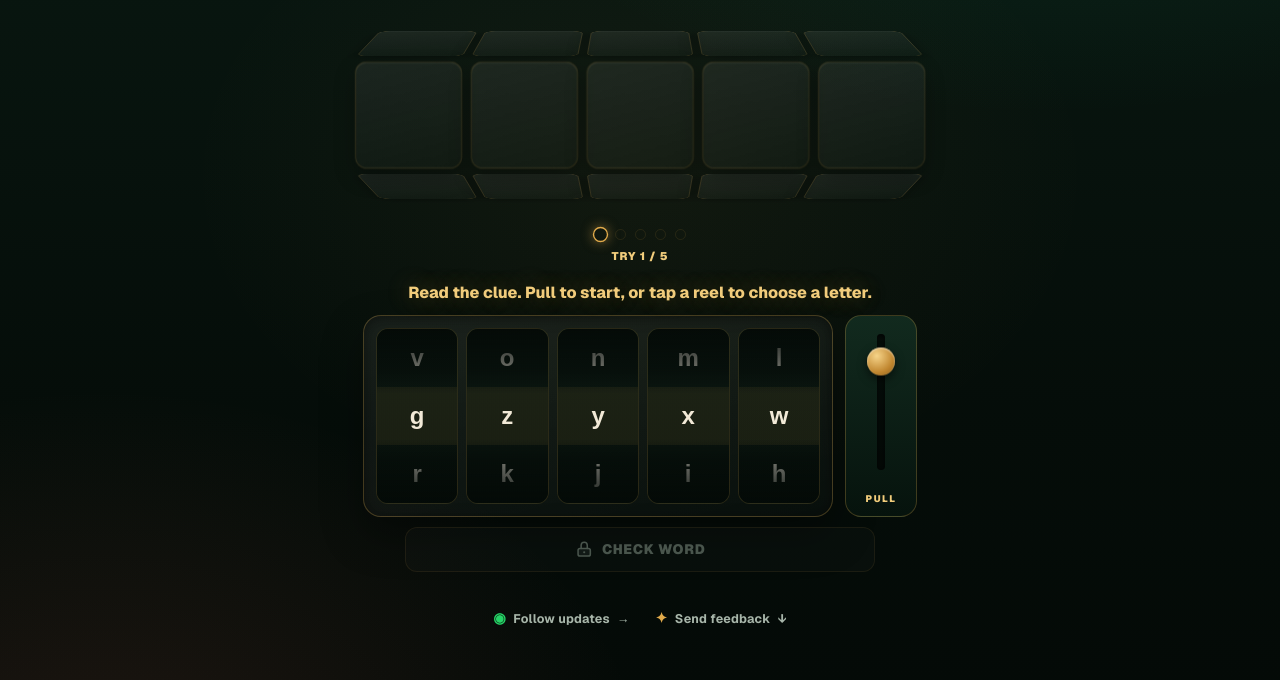
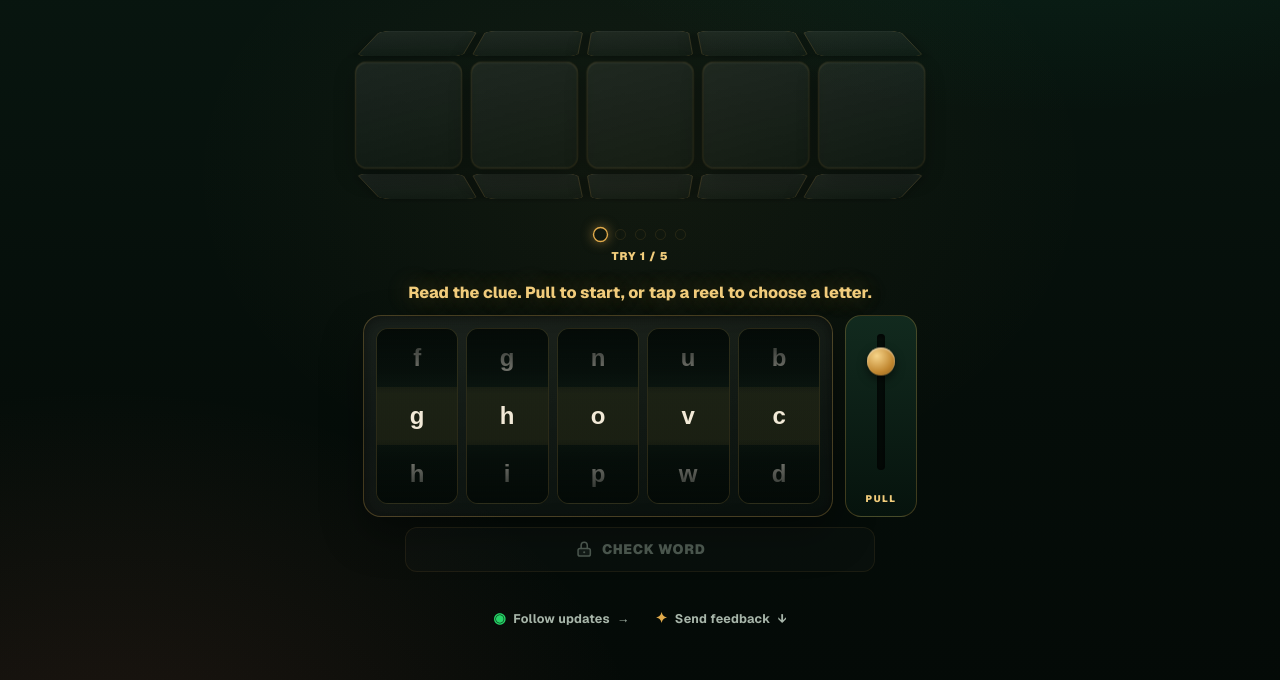
Before and after one commit to gireeshjr/chathuraksharam, a Next.js app: page / in a window 1280 px wide. Shown: the part 239-919 px from the top of the page. Built offline with nearby package versions, Linux system fonts and the light colour scheme; a web font is replaced by a local one.

Commit message:
Make reel dialing follow alphabet order

```diff
--- a/app/components/SlotMachine.tsx
+++ b/app/components/SlotMachine.tsx
@@ -28,10 +28,6 @@ const REEL_COUNT = 5;
 // layer, and tall strips pushed mobile Safari into memory-pressure page
 // reloads mid-game.
 const STRIP_COPIES = 4;
-// Preferred deterministic pseudo-shuffle stride. The actual stride is
-// adjusted per language so it is coprime with that alphabet's size; otherwise
-// an alphabet such as Spanish's 33 entries would repeat only 3 letters.
-const PREFERRED_STRIDE = 11;
 const INITIAL_OFFSETS = [0, 7, 14, 21, 28];
 
 type MachineCopy = {
@@ -51,18 +47,6 @@ type MachineCopy = {
 
 function withNumber(template: string, number: number) {
   return template.replace("{number}", String(number));
-}
-
-function greatestCommonDivisor(a: number, b: number): number {
-  return b === 0 ? a : greatestCommonDivisor(b, a % b);
-}
-
-function getReelStride(length: number) {
-  if (length <= 1) return 1;
-
-  let stride = Math.min(PREFERRED_STRIDE, length - 1);
-  while (greatestCommonDivisor(stride, length) !== 1) stride -= 1;
-  return stride;
 }
 
 function spinWeight(state: TileState | undefined) {
@@ -193,7 +177,6 @@ const ReelStripItems = memo(function ReelStripItems({
 });
 
 export default function SlotMachine({
-  keys,
   pickerKeys,
   keyboardState,
   positionKeyboardStates,
@@ -210,8 +193,7 @@ export default function SlotMachine({
   showPickerSounds,
   onChange,
 }: {
-  keys: ReadonlyArray<KeyDef>;
-  /** Stable, language-natural order for the visible letter picker. */
+  /** Stable, language-natural order shared by the reels and letter picker. */
   pickerKeys: ReadonlyArray<KeyDef>;
   keyboardState: Map<string, TileState>;
   /** Letter knowledge scoped to each reel position. */
@@ -235,14 +217,10 @@ export default function SlotMachine({
   showPickerSounds?: boolean;
   onChange: (letters: string[], locked: boolean[], event: MachineEvent) => void;
 }) {
-  const reelSeq = useMemo(() => {
-    const stride = getReelStride(keys.length);
-    const seq: KeyDef[] = [];
-    for (let i = 0; i < keys.length; i += 1) {
-      seq.push(keys[(i * stride) % keys.length]);
-    }
-    return seq;
-  }, [keys]);
+  // Manual dialing follows the same natural alphabet order shown in the
+  // picker. Each reel starts at a different offset, but one swipe always
+  // advances to the adjacent visible picker letter, with wraparound.
+  const reelSeq = useMemo(() => [...pickerKeys], [pickerKeys]);
   const seqLength = reelSeq.length;
   const presetIndex = useMemo(
     () =>
--- a/app/page.tsx
+++ b/app/page.tsx
@@ -1182,7 +1182,6 @@ export default function Home() {
                 keyboardState={keyboardState}
                 positionKeyboardStates={positionKeyboardStates}
                 key={`machine-${pack.id}-${category.id}-${puzzleId}`}
-                keys={allKeys}
                 pickerKeys={pickerKeys}
                 guideLabels={pack.guide}
                 onChange={handleMachineChange}
```
Also changed, not shown: .agents/skills/verify/SKILL.md.
